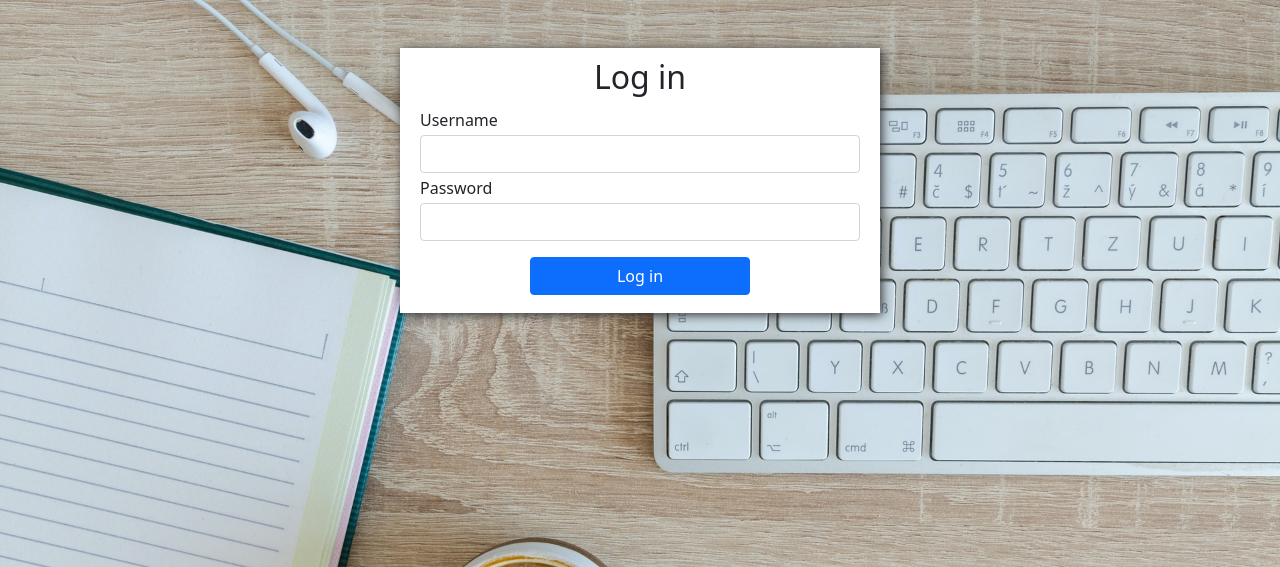
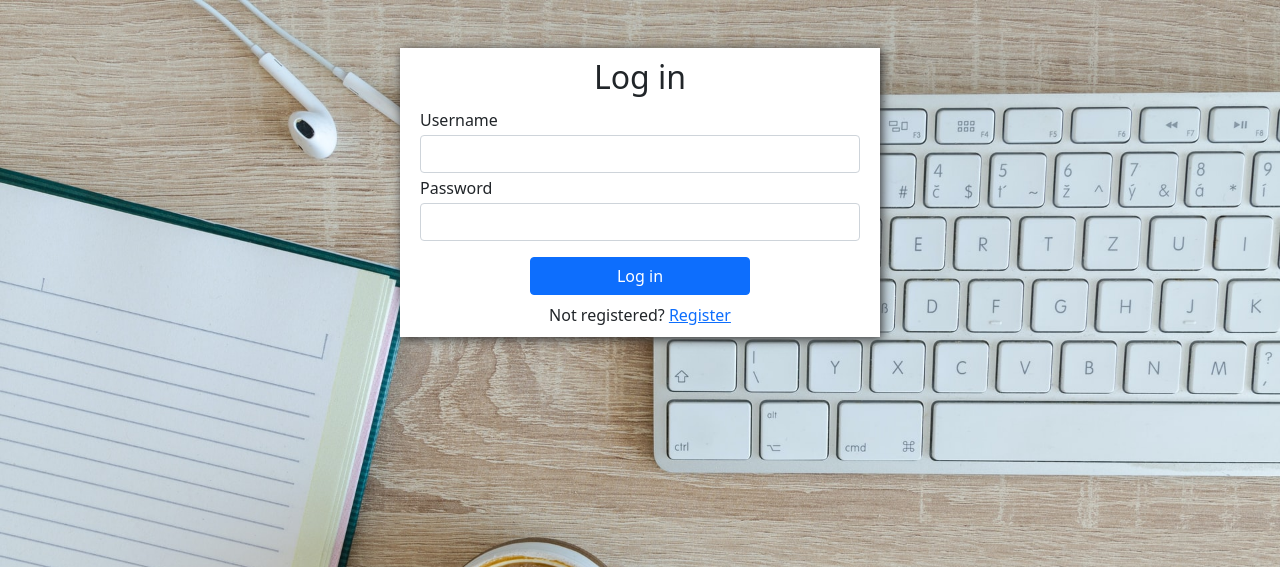
Before and after one commit to itmo-wad/hw3-denis-roenko, a Flask app: page /login/ in a window 1280 px wide. Shown: the top 567 px of the page. Run offline with Flask 2, Linux system fonts and the light colour scheme.

Commit message:
Small fixes in main.css and login.html

```diff
--- a/static/css/main.css
+++ b/static/css/main.css
@@ -21,10 +21,6 @@ label {
     text-align: center;
 }
 
-/* form > input {
-    margin-bottom: 1rem;
-} */
-
 .btn {
     display: block;
     width: 50%;
--- a/templates/login.html
+++ b/templates/login.html
@@ -20,6 +20,10 @@
             <div class="center-content">
                 <button class="btn btn-primary" type="submit">Log in</button>
             </div>
+
+            <div class="center-content">
+                <span class='mx-3'>Not registered? <a href='/register/'>Register</a></span>
+            </div>
         </form>
     </div>
 {% endblock %}
```
